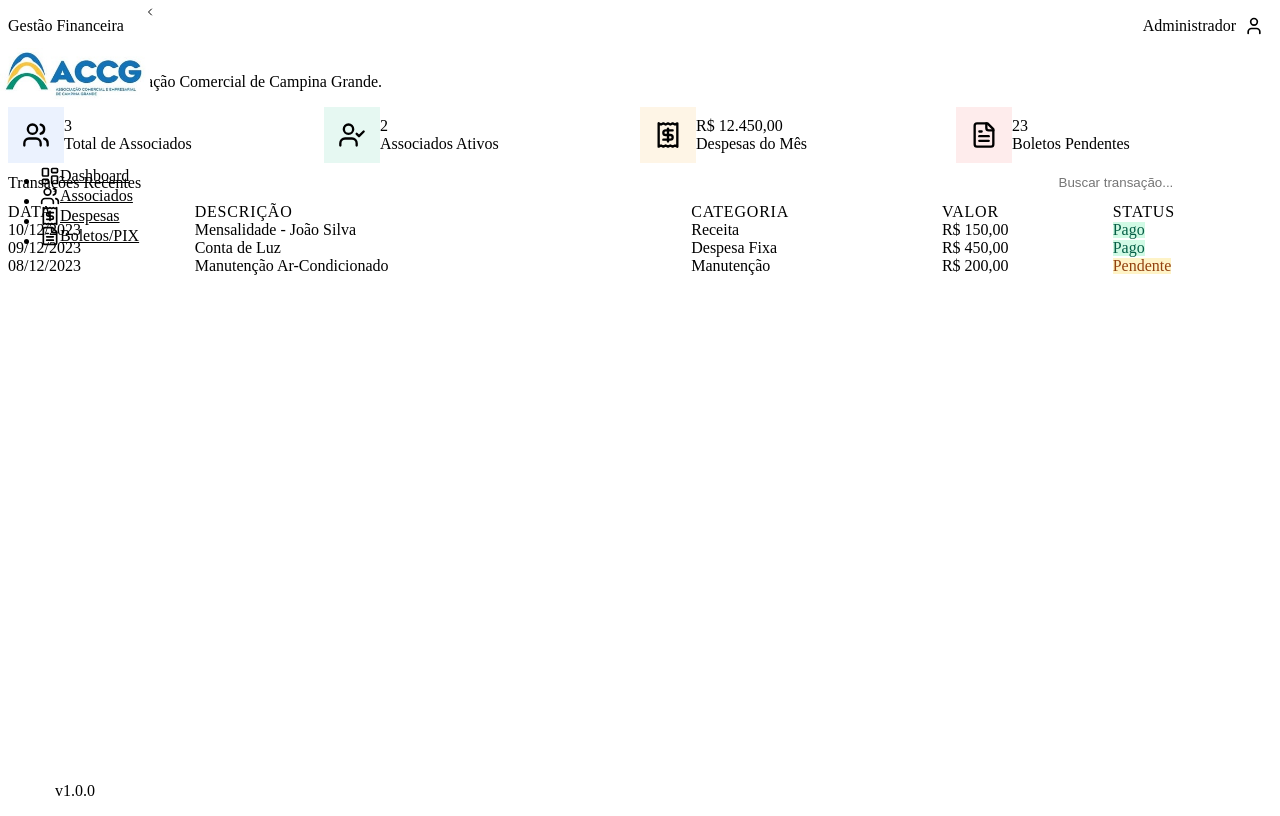
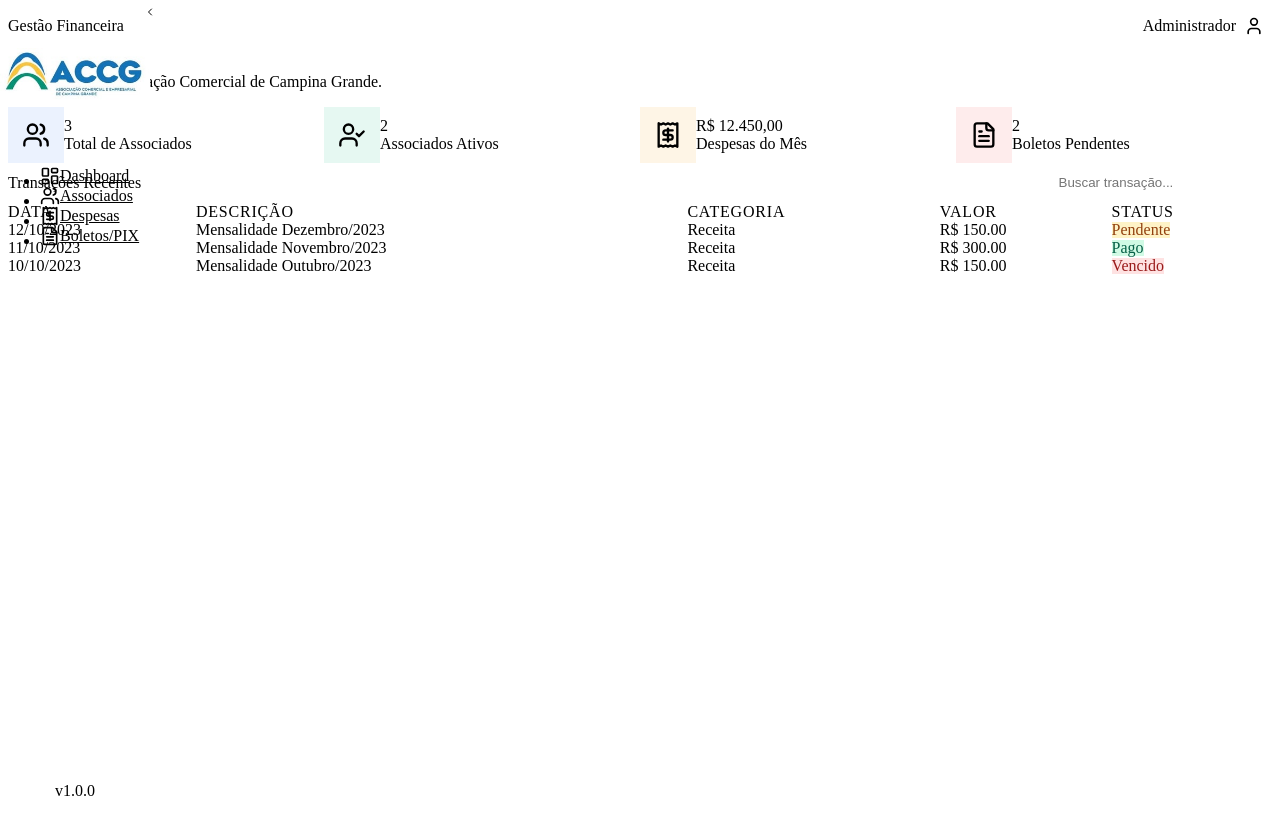
Before and after one commit to pablomont/accg-frontend, a React (Vite) app: page /dashboard in a window 1280 px wide. Built offline with nearby package versions, Linux system fonts and the light colour scheme; the HTML template or start-up script is replaced by a standard one.

Commit message:
US11 indicadores de cobrança (#57)
* added changes

* added more changes

```diff
--- a/src/pages/Dashboard/Dashboard.tsx
+++ b/src/pages/Dashboard/Dashboard.tsx
@@ -3,16 +3,20 @@ import styles from './Dashboard.module.css';
 import { Card, PageTitle, Button, Input, Table, Badge, Modal } from '@/components/ui';
 import { Users, UserCheck, Receipt, FileText } from 'lucide-react';
 import { membersMock } from '@/data/members.mock';
+import { accountsMock } from '@/data/accounts.mock';
+
 
 export function Dashboard() {
     // 1. Controle de Estado do Modal (Exemplo de useState)
     const [isModalOpen, setIsModalOpen] = useState(false);
 
-    const { totalAssociados, associadosAtivos } = useMemo(() => {
+    const { totalAssociados, associadosAtivos, boletosPendentes } = useMemo(() => {
         const total = membersMock.length;
         const ativos = membersMock.filter(m => m.status === 'ativo').length;
-        return { totalAssociados: total, associadosAtivos: ativos };
-    }, [membersMock]);
+        const pendentes = accountsMock.filter(boleto => boleto.status !== 'pago').length;
+
+        return { totalAssociados: total, associadosAtivos: ativos, boletosPendentes: pendentes, };
+    }, [membersMock, accountsMock]);
 
     const summaryCardsDynamic = [
         {
@@ -42,7 +46,7 @@ export function Dashboard() {
         {
             id: 4,
             title: 'Boletos Pendentes',
-            value: '23',
+            value: boletosPendentes.toString(),
             icon: FileText,
             color: 'danger',
         },
@@ -102,27 +106,27 @@ export function Dashboard() {
                             </tr>
                         </thead>
                         <tbody>
-                            <tr>
-                                <td>10/12/2023</td>
-                                <td>Mensalidade - João Silva</td>
-                                <td>Receita</td>
-                                <td>R$ 150,00</td>
-                                <td><Badge variant="success">Pago</Badge></td>
-                            </tr>
-                            <tr>
-                                <td>09/12/2023</td>
-                                <td>Conta de Luz</td>
-                                <td>Despesa Fixa</td>
-                                <td>R$ 450,00</td>
-                                <td><Badge variant="success">Pago</Badge></td>
-                            </tr>
-                            <tr>
-                                <td>08/12/2023</td>
-                                <td>Manutenção Ar-Condicionado</td>
-                                <td>Manutenção</td>
-                                <td>R$ 200,00</td>
-                                <td><Badge variant="warning">Pendente</Badge></td>
-                            </tr>
+                            {accountsMock.map(boleto => (
+                                <tr key={boleto.id}>
+                                    <td>{new Date(boleto.dataVencimento).toLocaleDateString()}</td>
+                                    <td>{boleto.descricao}</td>
+                                    <td>Receita</td>
+                                    <td>R$ {boleto.valor.toFixed(2)}</td>
+                                    <td>
+                                        <Badge
+                                            variant={
+                                                boleto.status === 'pago'
+                                                    ? 'success'
+                                                    : boleto.status === 'pendente'
+                                                    ? 'warning'
+                                                    : 'danger'
+                                            }
+                                        >
+                                            {boleto.status.charAt(0).toUpperCase() + boleto.status.slice(1)}
+                                        </Badge>
+                                    </td>
+                                </tr>
+                            ))}
                         </tbody>
                     </Table>
                 </Card>
```
